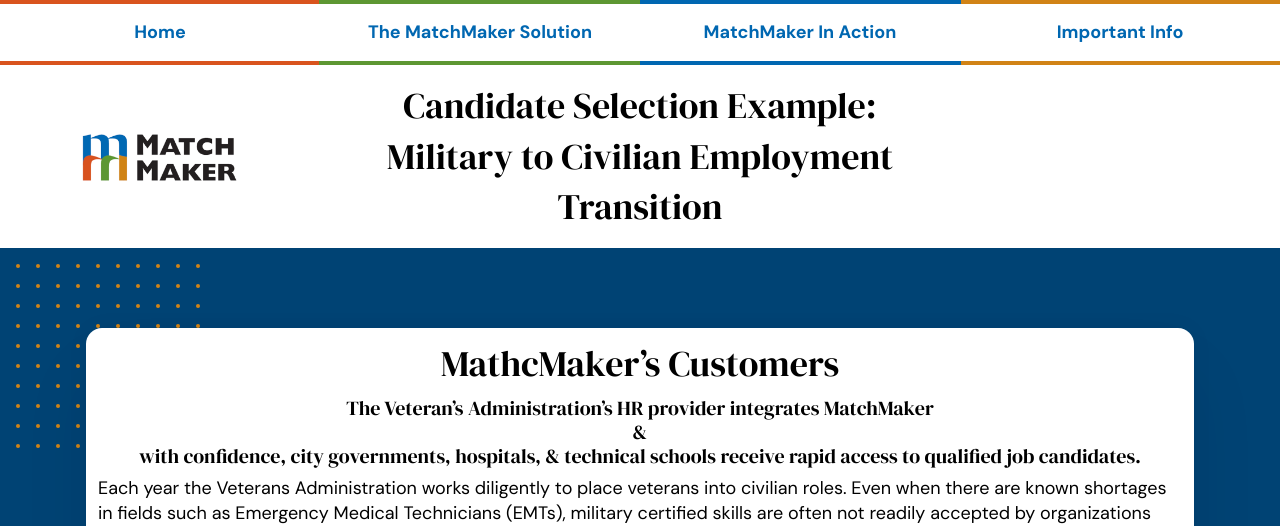
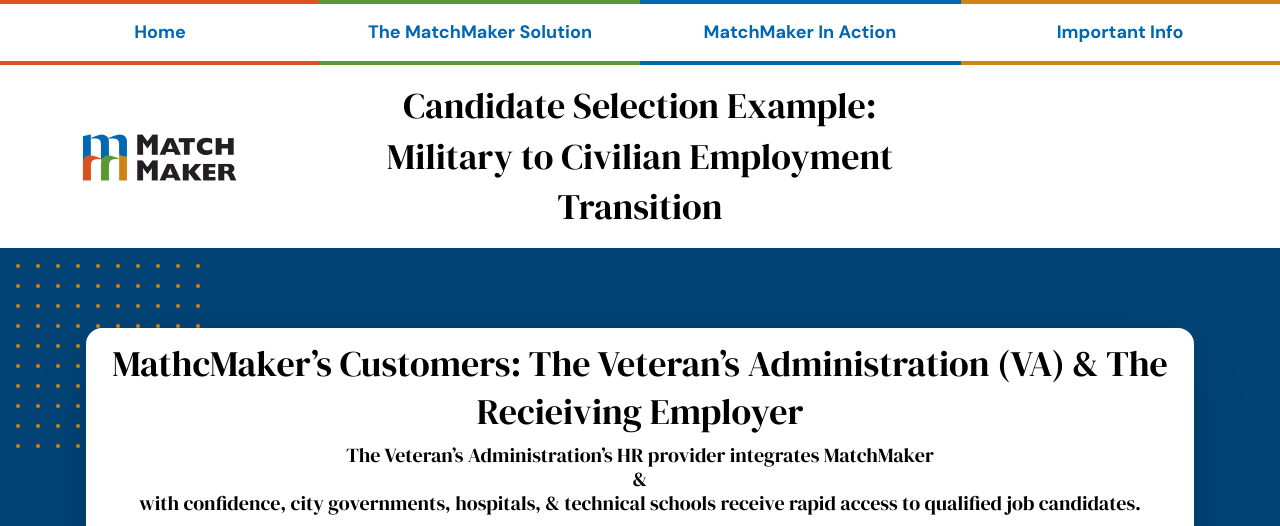
Before and after one commit to matchmakeredlabs/matchmakeredlabs.develop, a Jekyll site: the page built from _Action/3casestudy.md, in a window 1280 px wide. Shown: the top 526 px of the page. Built offline with Jekyll 4.4.1, drawn with Linux system fonts in a browser that asks for light colours.

Commit message:
Update 3casestudy.md

```diff
--- a/_Action/3casestudy.md
+++ b/_Action/3casestudy.md
@@ -4,7 +4,7 @@
 icon: blocks
 ordinal: 3
 ---
-# MathcMaker's Customers
+# MathcMaker's Customers: The Veteran's Administration (VA) & The Recieiving Employer
 
 ### The Veteran's Administration’s HR provider integrates MatchMaker<br/>&<br/>with confidence, city governments, hospitals, & technical schools receive rapid access to qualified job candidates.
 
```
